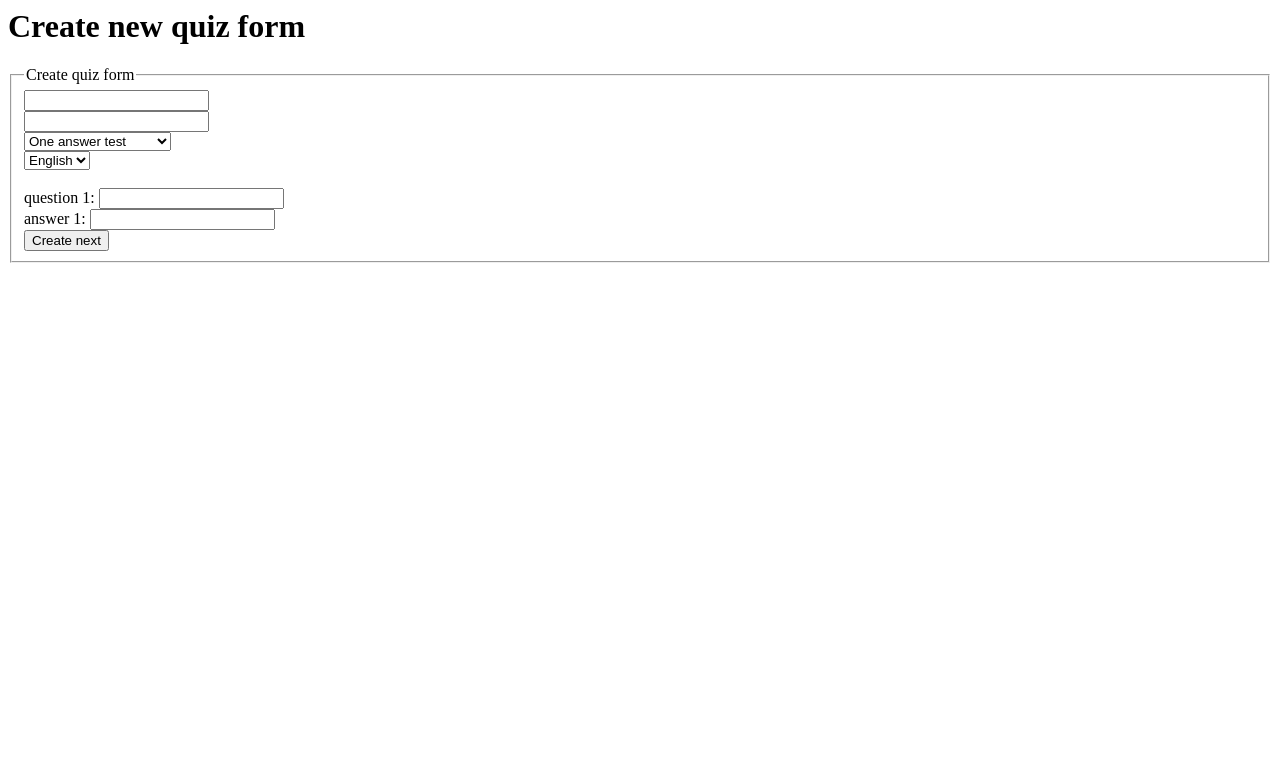
After one commit to Pawelanu12/projektPhp2023, a PHP site: page /management/quizes/create_quiz_form.php in a window 1280 px wide. The commit adds this page. Shown: the top 783 px of the page. Run offline with PHP 8.4, Linux system fonts and the light colour scheme.

Commit message:
Added scripts to operations on users and quizes.

```diff
--- a/database/quiz_site_database_test_data.sql
+++ b/database/quiz_site_database_test_data.sql
@@ -20,6 +20,7 @@ INSERT INTO quizes VALUES(1, 1, 2, "Test wiedzy o samochodach sportowych.", "Tes
 INSERT INTO quizes VALUES(2, 1, 2, "Sprawdzian wiadomości o historii najnowszej.", "Czy wiesz co to był PRL i dlaczego upadł związek radziecki i skąd się wzieła syrenka na polskich drogach?");
 INSERT INTO quizes VALUES(3, 2, 1, "Quiz about English irregular verbs.", "Are you know all irregular verbs forms? Test yourself.");
 INSERT INTO quizes VALUES(4, 2, 2, "Test znajomości angielskich czasowników nieregularnych.", "Czy znasz wszystkie formy nieregularnych czasowników angielskich? Sprawdź siebie.");
+INSERT INTO quizes VALUES(5, 3, 1, "Quiz about English frazes and sentences.", "Find out how correct is your English.");
 
 
 -- quiz questions test data
@@ -37,6 +38,8 @@ INSERT INTO quiz_questions VALUES(7, 3, "Which irregular forms of eat verb are c
 INSERT INTO quiz_questions VALUES(8, 4, "Jakie są poprawne formy czasownika <b>take</b>?");
 INSERT INTO quiz_questions VALUES(9, 4, "Wybierz poprawne formy czasownika <b>break</b>?");
 INSERT INTO quiz_questions VALUES(10, 4, "Zaznacz wszystkie właściwe formy czasownika <b>eat</b>?");
+
+INSERT INTO quiz_questions VALUES(11, 5, "You can't take part in the elections <input name=gap-1 type=text> you are a citizen of Poland.");
 
 
 -- quiz answers test data
@@ -94,3 +97,6 @@ INSERT INTO quiz_answers VALUES(37, 10, "ate", TRUE);
 INSERT INTO quiz_answers VALUES(38, 10, "eight", FALSE);
 INSERT INTO quiz_answers VALUES(39, 10, "eaten", TRUE);
 INSERT INTO quiz_answers VALUES(40, 10, "eat", TRUE);
+
+
+INSERT INTO quiz_answers VALUES(41, 11, "because", TRUE);
--- /dev/null
+++ b/website/management/quizes/create_quiz_form.php
@@ -0,0 +1,45 @@
+<html>
+<head>
+	<meta charset="UTF-8">
+
+	<title>Create new quiz</title>
+</head>
+<body>
+	<h1>Create new quiz form</h1>
+
+	<form name="crate-quiz-form" action="create_quiz" method="GET">
+		<fieldset>
+			<legend>Create quiz form</legend>
+
+			<input name="quiz-name" type="text" required><br>
+			<input name="quiz-description" type="text" required><br>
+
+			<select name="quiz-type" size="1">
+				<option value="1">One answer test</option>
+				<option value="2">Multiple answers test</option>
+				<option value="3">Gap question</option>
+				<option value="4">Open question</option>
+			</select><br>
+
+			<select name="language" size="1">
+				<option value="1">English</option>
+				<option value="2">English</option>
+			</select><br><br>
+
+			<label>
+				question 1:
+				<input name="question-1" type="text">
+			</label><br>
+
+			<label>
+				answer 1:
+				<input name="answer-1" type="text">
+			</label><br>
+
+			<input name="create-quiz-submit" type="submit" value="Create next">
+
+		</fieldset>
+
+	</form>
+</body>
+</html>
--- a/website/check_quiz_answers.php
+++ b/website/quizes/check_quiz_answers.php
@@ -1,5 +1,5 @@
 <?php
-	require('configuration/database_config.php');
+	require('../configuration/database_config.php');
 
 	$dbConnection = mysqli_connect($dbHost, $dbUsername, $dbPassword, $dbName);
 
--- a/website/execute_quiz.php
+++ b/website/quizes/execute_quiz.php
@@ -1,5 +1,5 @@
 <?php
-	require('configuration/database_config.php');
+	require('../configuration/database_config.php');
 
 	$dbConnection = mysqli_connect($dbHost, $dbUsername, $dbPassword, $dbName);
 
```
Also changed, not shown: website/management/quizes/change_quiz.php (added, +1 -0 lines), website/management/quizes/quizes_management.php (added, +62 -0 lines), website/quizes/show_quizes.php (renamed from website/show_quizes.php, +6 -5 lines), website/management/quizes/create_quiz.php (added), website/management/quizes/remove_quiz.php (added), website/management/users/change_user.php (added), website/management/users/create_user.php (added), website/management/users/remove_user.php (renamed from website/management/remove_user.php), website/management/users/users_management.php (renamed from website/management/users_management.php).
